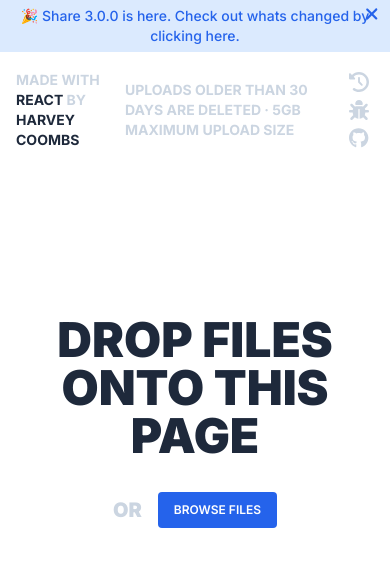
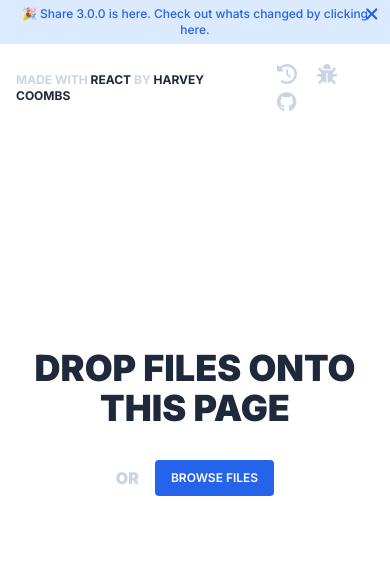
Before and after one commit to harveycoombs/share, a Next.js app: page / in a window 390 px wide. Shown: the top 566 px of the page. Built offline with nearby package versions, Linux system fonts and the light colour scheme.

Commit message:
responsive design

```diff
--- a/src/app/page.tsx
+++ b/src/app/page.tsx
@@ -9,8 +9,8 @@ export default function Home() {
     let percentageLabel = useRef<HTMLElement>(null);
     let headingRef = useRef<HTMLHeadingElement>(null);
 
-    let [heading, setHeading] = useState<React.JSX.Element>(<h1 className="text-5xl font-black text-slate-800 pointer-events-none" ref={headingRef}>DROP FILES ONTO THIS PAGE</h1>);
-    let [subheading, setSubheading] = useState<React.JSX.Element|null>(<strong className="inline-block align-middle text-xl font-extrabold mr-4 pointer-events-none">OR</strong>);
+    let [heading, setHeading] = useState<React.JSX.Element>(<h1 className="text-5xl font-black text-slate-800 pointer-events-none max-lg:text-4xl" ref={headingRef}>DROP FILES ONTO THIS PAGE</h1>);
+    let [subheading, setSubheading] = useState<React.JSX.Element|null>(<strong className="inline-block align-middle text-xl font-extrabold mr-4 pointer-events-none max-lg:text-base">OR</strong>);
     let [button, setButton] = useState<React.JSX.Element|null>(<Button text="Browse Files" classes={["inline-block", "align-middle"]} click={browseFiles} />);
 
     function browseFiles() {
--- a/src/app/ui/header.tsx
+++ b/src/app/ui/header.tsx
@@ -115,8 +115,8 @@ export default function Header() {
             <header className="absolute top-0 left-0 right-0">
                 <Banner content={<span>&#127881; Share 3.0.0 is here. Check out whats changed by clicking <a href="https://github.com/harveycoombs/share/releases" target="_blank" className="hover:underline">here</a>.</span>} />
                 <div className="flex justify-between items-center p-4">
-                    <strong className="text-sm font-bold">MADE WITH <span className="text-slate-800">REACT</span> BY <a href="https://harveycoombs.com/" target="_blank" className="text-slate-800 decoration-2 hover:underline">HARVEY COOMBS</a></strong>
-                    <div className="text-sm font-bold pointer-events-none select-none">UPLOADS OLDER THAN 30 DAYS ARE DELETED &middot; 5GB MAXIMUM UPLOAD SIZE</div>
+                    <strong className="text-sm font-bold max-lg:text-xs">MADE WITH <span className="text-slate-800">REACT</span> BY <a href="https://harveycoombs.com/" target="_blank" className="text-slate-800 decoration-2 hover:underline">HARVEY COOMBS</a></strong>
+                    <div className="text-sm font-bold pointer-events-none select-none max-lg:hidden">UPLOADS OLDER THAN 30 DAYS ARE DELETED &middot; 5GB MAXIMUM UPLOAD SIZE</div>
                     <nav>
                         <HeaderNavigationItem title="View Upload History" icon={faClockRotateLeft} click={openHistory} />
                         <HeaderNavigationItem title="Report an Issue" icon={faBug}  click={openBugReportingForm} />
@@ -147,6 +147,6 @@ function Banner(props: any) {
     }
 
     return (
-        <div className="relative p-1.5 text-sm font-medium text-center bg-blue-100 text-blue-600" ref={banner}>{props.content}<div className="absolute right-3 top-0 translate-y-px text-lg cursor-pointer hover:text-blue-400" onClick={closeBanner}><FontAwesomeIcon icon={faXmark} /></div></div>
+        <div className="relative p-1.5 text-sm font-medium text-center bg-blue-100 text-blue-600 max-lg:text-xs" ref={banner}>{props.content}<div className="absolute right-3 top-0 translate-y-px text-lg cursor-pointer hover:text-blue-400" onClick={closeBanner}><FontAwesomeIcon icon={faXmark} /></div></div>
     );
 }
```
